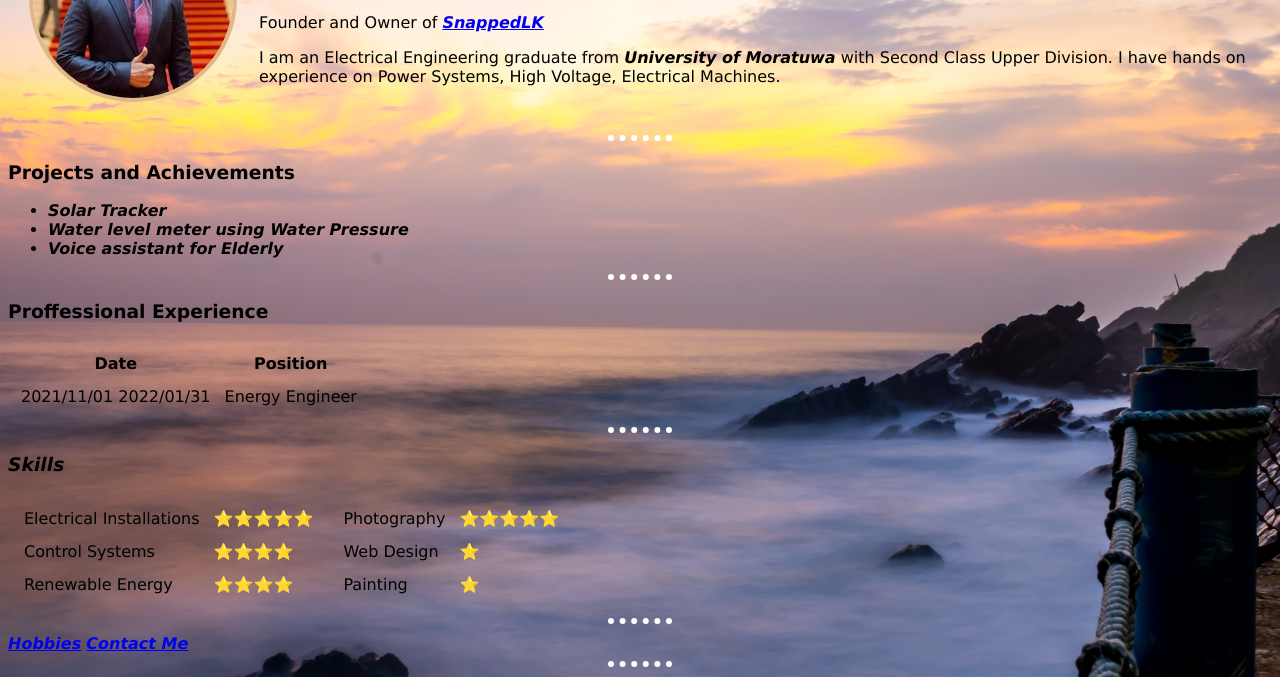
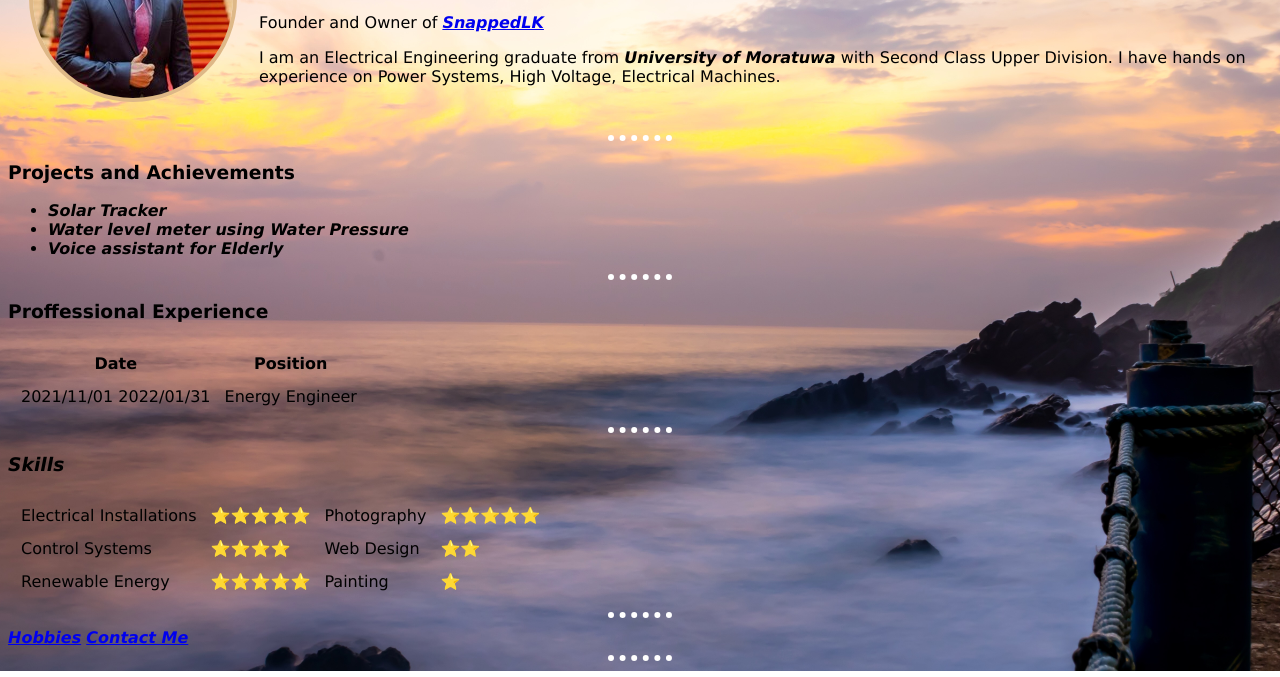
Before and after one commit to Pulindu07/CV, a plain HTML site: page index.html in a window 1280 px wide. Shown: the part 135-812 px from the top of the page. Drawn offline with Linux system fonts and the light colour scheme.

Commit message:
Update index.html

```diff
--- a/index.html
+++ b/index.html
@@ -65,7 +65,7 @@
 
     <hr size="4" noshade="true">
     <h3><strong><em>Skills</em></strong></h3>
-    <!-- <table cellspacing ="12">
+    <table cellspacing ="12">
         <tr>
             <td>Electrical Installations</td>
             <td>⭐⭐⭐⭐⭐</td>
@@ -85,42 +85,6 @@
             <td>Painting </td>
             <td>⭐</td>
         </tr>
-    </table>    -->
-    <table>
-        <tr>
-            <td>
-                <table cellspacing = "12">
-                    <tr>
-                        <td>Electrical Installations</td>
-                        <td>⭐⭐⭐⭐⭐</td>
-                    </tr>
-                    <tr>
-                        <td>Control Systems</td>
-                        <td>⭐⭐⭐⭐</td>
-                    </tr>
-                    <tr>
-                        <td>Renewable Energy</td>
-                        <td>⭐⭐⭐⭐</td>
-                    </tr>
-                </table>
-            </td>
-            <td>
-                <table cellspacing = "12">
-                    <tr>
-                        <td>Photography</td>
-                        <td>⭐⭐⭐⭐⭐</td>
-                    </tr>
-                    <tr>
-                        <td>Web Design</td>
-                        <td>⭐</td>
-                    </tr>
-                    <tr>
-                        <td>Painting</td>
-                        <td>⭐</td>
-                    </tr>
-                </table>
-            </td>
-        </tr>
     </table>
 
     <hr size ="4" noshade = "true">
```
